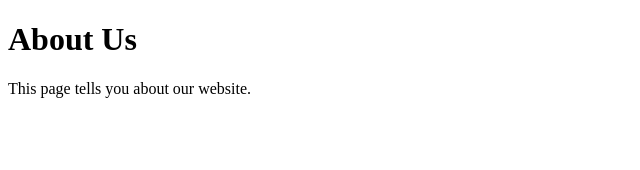
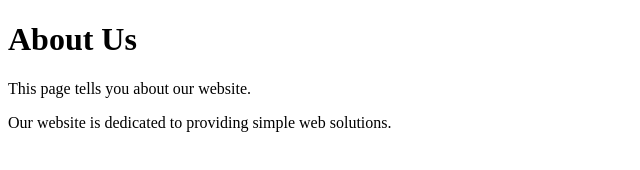
Before and after one commit to R-Jothipriya/Simple-website, a plain HTML site: page about.html in a window 1280 px wide. Shown: the whole page, without its empty margins (0-640 px from the left). Drawn offline with Linux system fonts and the light colour scheme.

Commit message:
Updated about page

```diff
--- a/about.html
+++ b/about.html
@@ -8,5 +8,6 @@
 <body>
     <h1>About Us</h1>
     <p>This page tells you about our website.</p>
+    <p>Our website is dedicated to providing simple web solutions.</p>
 </body>
 </html>
```
